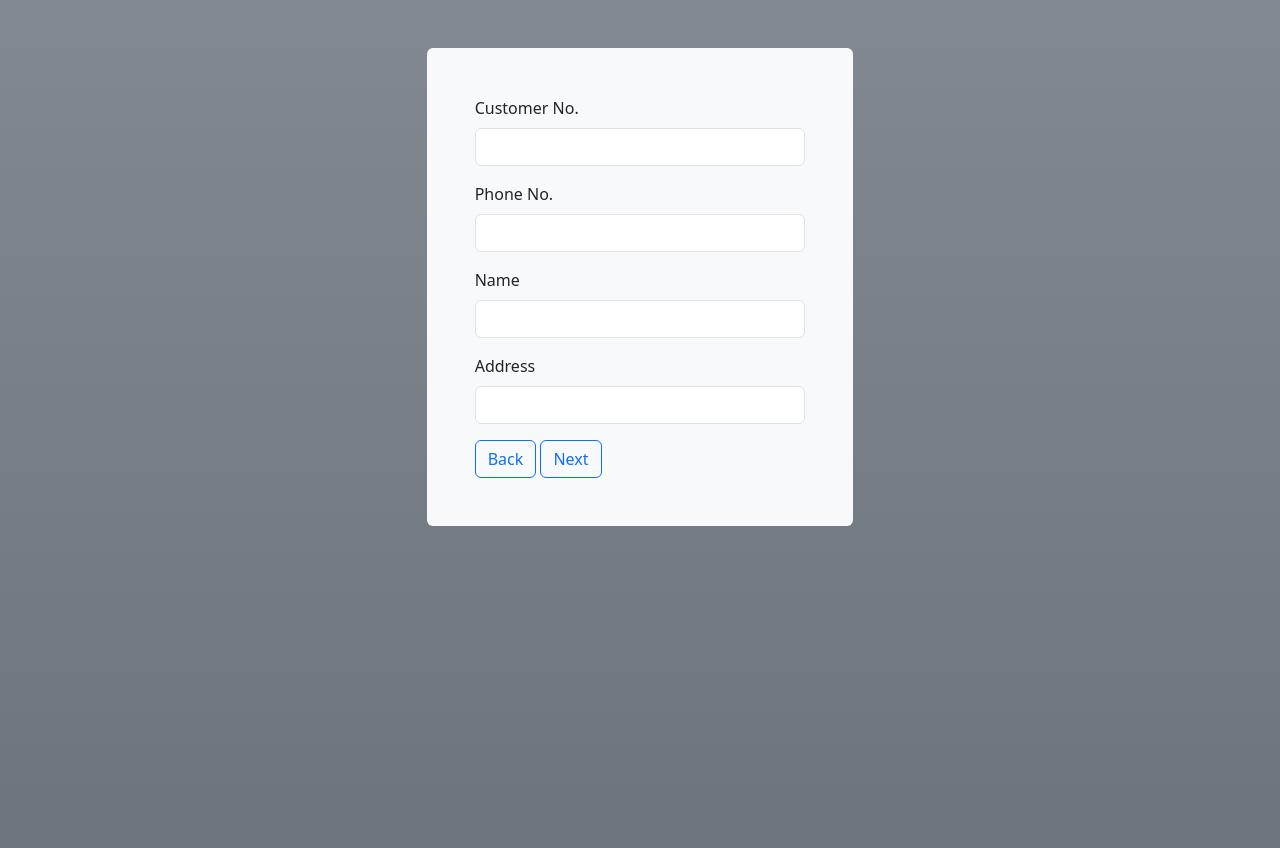
After one commit to lorrenhoj/intelcoPayment, a Django app: page /info/ in a window 1280 px wide. The commit adds this page. Run offline with Django 4.2, Linux system fonts and the light colour scheme.

Commit message:
Made account info page

```diff
--- a/website/templates/base.html
+++ b/website/templates/base.html
@@ -6,7 +6,7 @@
     <title>Payment</title>
     <link href="https://cdn.jsdelivr.net/npm/bootstrap@5.3.0-alpha3/dist/css/bootstrap.min.css" rel="stylesheet" integrity="sha384-KK94CHFLLe+nY2dmCWGMq91rCGa5gtU4mk92HdvYe+M/SXH301p5ILy+dN9+nJOZ" crossorigin="anonymous">
   </head>
-  <body>
+  <body class="bg-secondary bg-gradient vh-100">
 
 
     {% block content %}
--- a/website/templates/home.html
+++ b/website/templates/home.html
@@ -2,7 +2,7 @@
 
 {% block content %}
 
-<div class="container col-md-4 p-5">
+<div class="container col-md-4 p-5 my-5 bg-light rounded ">
 <form>
   <div class="mb-3">
     <label for="exampleInputEmail1" class="form-label">Enter Phone No.</label>
@@ -13,7 +13,7 @@
     <label for="exampleInputPassword1" class="form-label">Enter Customer No.</label>
     <input type="text" class="form-control" id="exampleInputPassword1">
   </div>
-  <button type="submit" class="btn btn-primary">Submit</button>
+  <button type="submit" class="btn btn-outline-primary">Next</button>
 </form>
 </div>
 
--- /dev/null
+++ b/website/templates/info.html
@@ -0,0 +1,28 @@
+{% extends 'base.html' %}
+
+{% block content %}
+
+<div class="container col-md-4 p-5 my-5 bg-light rounded ">
+    <form>
+      <div class="mb-3">
+        <label for="exampleInputEmail1" class="form-label">Customer No.</label>
+        <input type="text" class="form-control" id="exampleInputEmail1" aria-describedby="emailHelp">
+      </div>
+      <div class="mb-3">
+        <label for="exampleInputPassword1" class="form-label">Phone No.</label>
+        <input type="text" class="form-control" id="exampleInputPassword1">
+      </div>
+      <div class="mb-3">
+        <label for="exampleInputPassword1" class="form-label">Name</label>
+        <input type="text" class="form-control" id="exampleInputPassword1">
+      </div>
+      <div class="mb-3">
+        <label for="exampleInputPassword1" class="form-label">Address</label>
+        <input type="text" class="form-control" id="exampleInputPassword1">
+      </div>
+      <button type="submit" class="btn btn-outline-primary">Back</button>
+      <button type="submit" class="btn btn-outline-primary">Next</button>
+    </form>
+    </div>
+
+{% endblock %}
--- a/website/urls.py
+++ b/website/urls.py
@@ -2,5 +2,6 @@ from django.urls import path
 from . import views
 
 urlpatterns = [
-	path('', views.home, name='home')
+	path('', views.home, name='home'),
+    path('info/', views.account_info, name='info'),
 ]
--- a/website/views.py
+++ b/website/views.py
@@ -3,3 +3,6 @@ from django.shortcuts import render
 
 def home(request):
     return render(request, 'home.html', {})
+
+def account_info(request):
+    return render(request, 'info.html', {})
```
